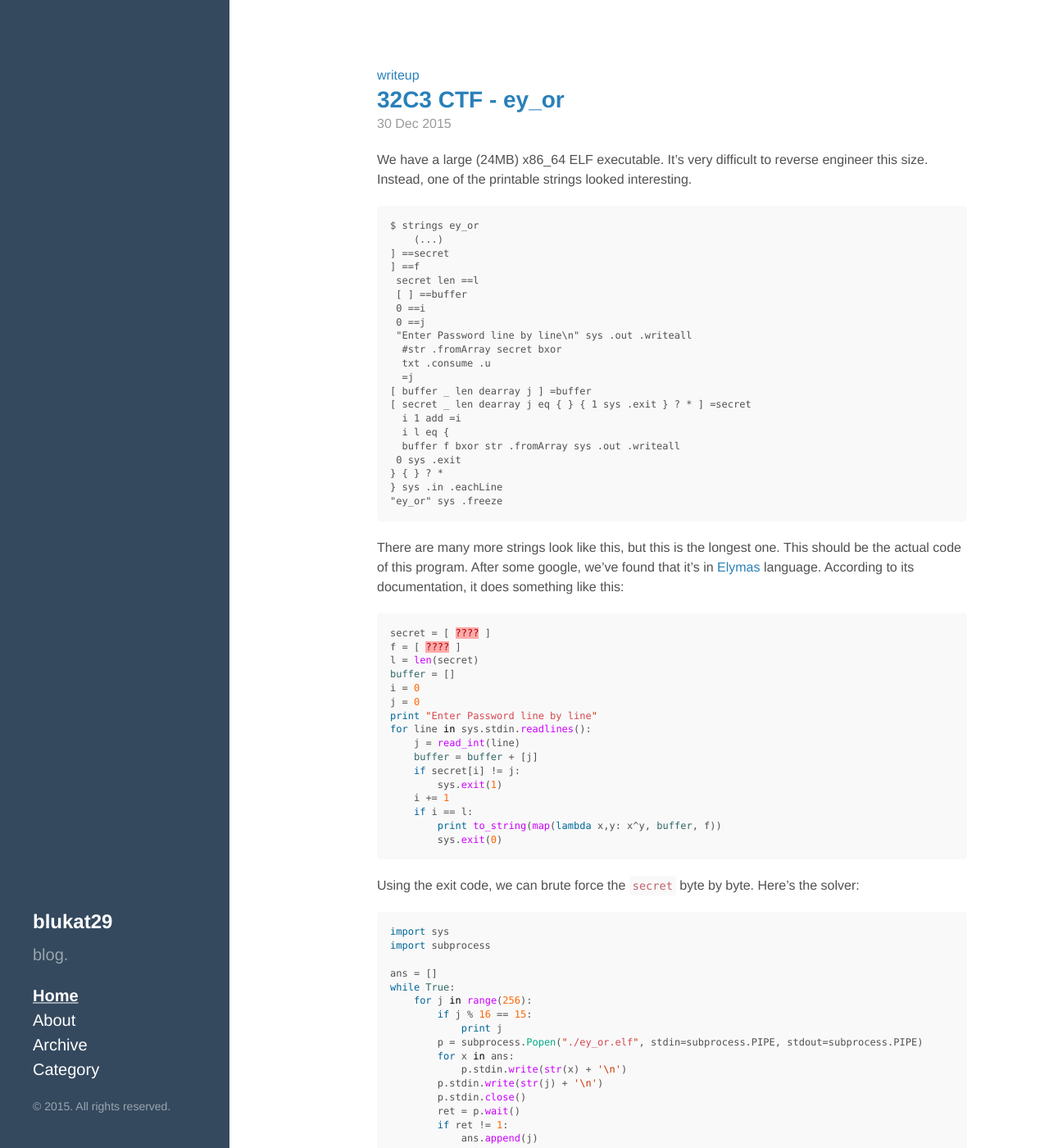
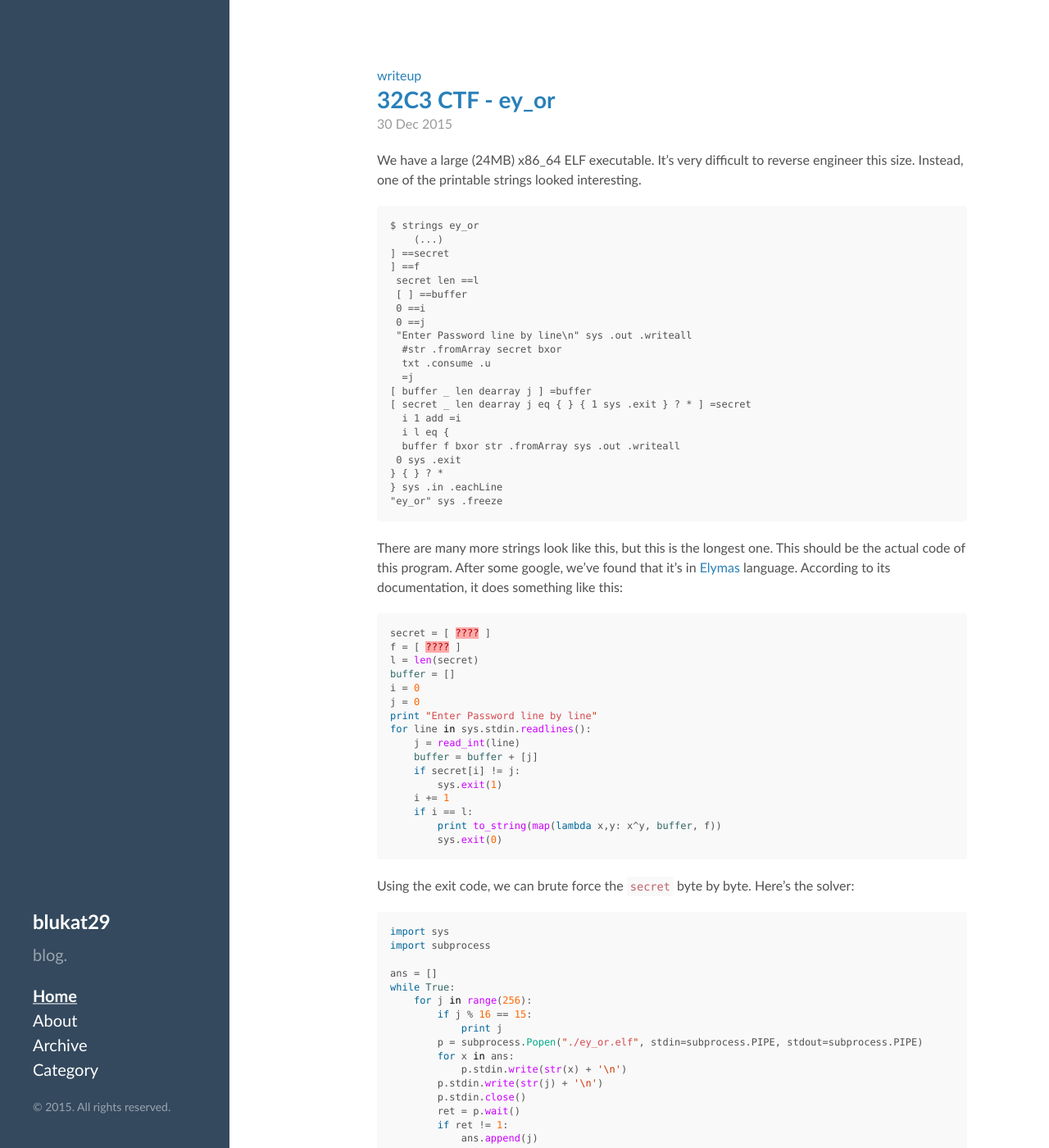
Before and after one commit to blukat29/blukat29.github.io, a Jekyll site: the page built from index.html, in a window 1280 px wide and 1400 px high. Shown: the whole window at 82% size. Built offline with Jekyll 4.4.1, drawn with Linux system fonts in a browser that asks for light colours; nearby versions of some CDN libraries; Markdown is read by kramdown in place of the engine named in the settings.

Commit message:
Add fonts Calibri and Consolas

```diff
--- a/public/css/site.css
+++ b/public/css/site.css
@@ -1,5 +1,8 @@
 html {
-  font-family: 'PT Sans',Helvetica,Arial,sans-serif;
+  font-family: 'PT Sans','Calibri',Helvetica,Arial,sans-serif;
+}
+code, pre {
+  font-family: Menlo, Monaco, Consolas, monospace;
 }
 .post {
   font-size: 16px;
```
